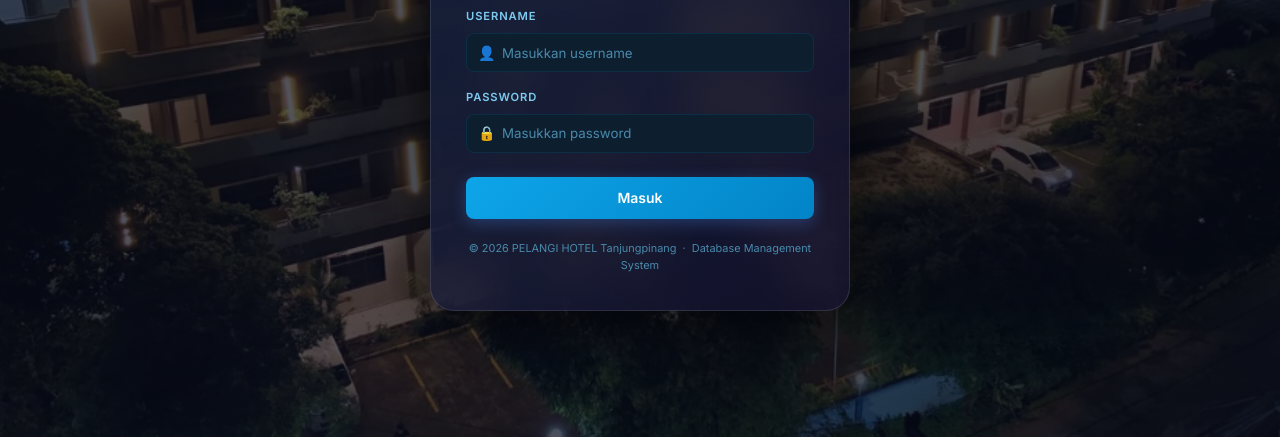
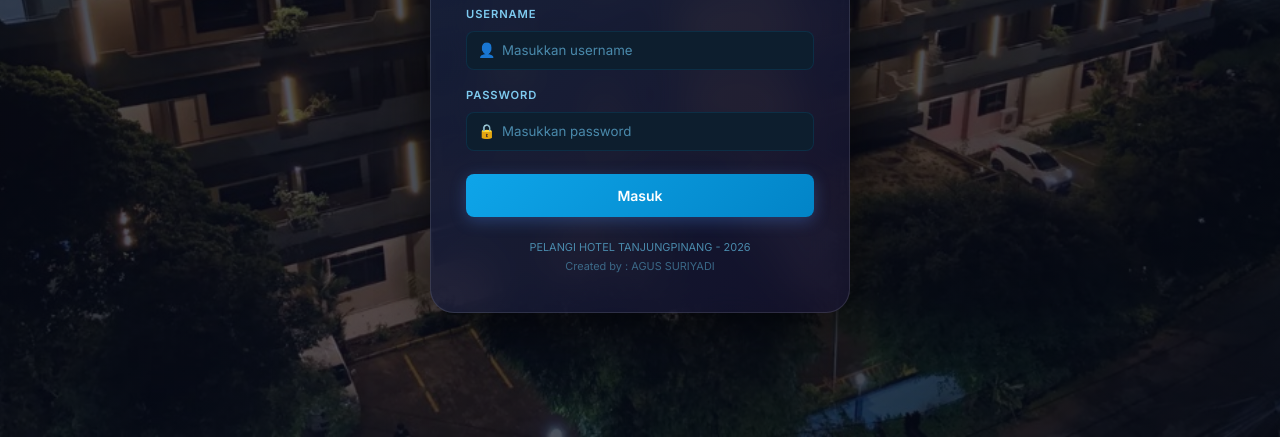
Before and after one commit to gwetz85/phtanjungpinang, a website: page public/index.html in a window 1280 px wide. Shown: the part 363-800 px from the top of the page. Drawn offline with Linux system fonts and the light colour scheme.

Commit message:
Style: update footer text to PELANGI HOTEL TANJUNGPINANG 2026 - Created by AGUS SURIYADI

```diff
--- a/public/index.html
+++ b/public/index.html
@@ -128,8 +128,9 @@
         </button>
       </form>
 
-      <p style="text-align:center; margin-top:1.5rem; font-size:0.78rem; color:var(--text-muted);">
-        © 2026 PELANGI HOTEL Tanjungpinang &nbsp;·&nbsp; Database Management System
+      <p style="text-align:center; margin-top:1.5rem; font-size:0.78rem; color:var(--text-muted); line-height:1.8;">
+        PELANGI HOTEL TANJUNGPINANG - 2026<br>
+        <span style="color:var(--text-muted);opacity:0.7;">Created by : AGUS SURIYADI</span>
       </p>
     </div>
   </div>
```
